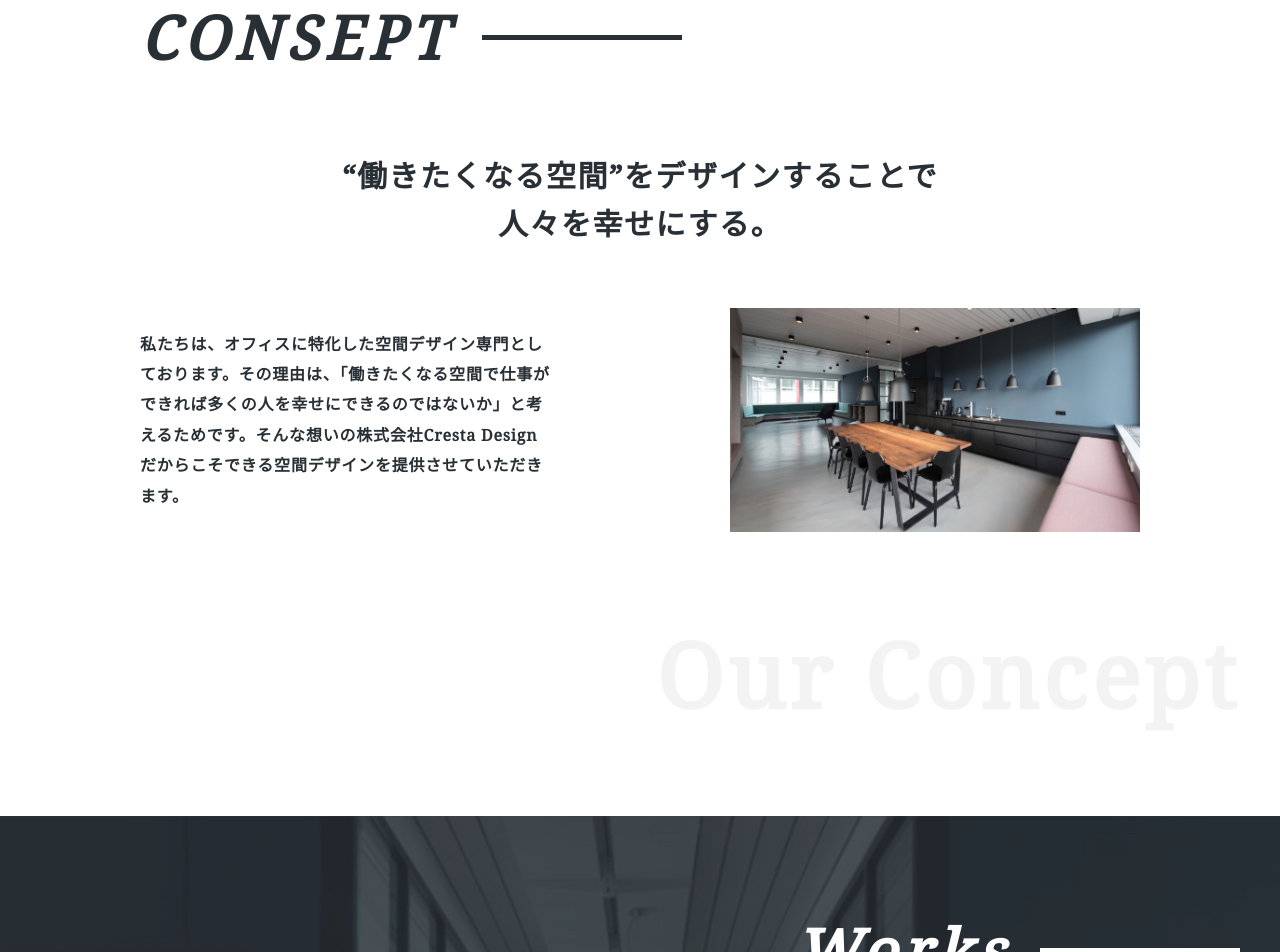
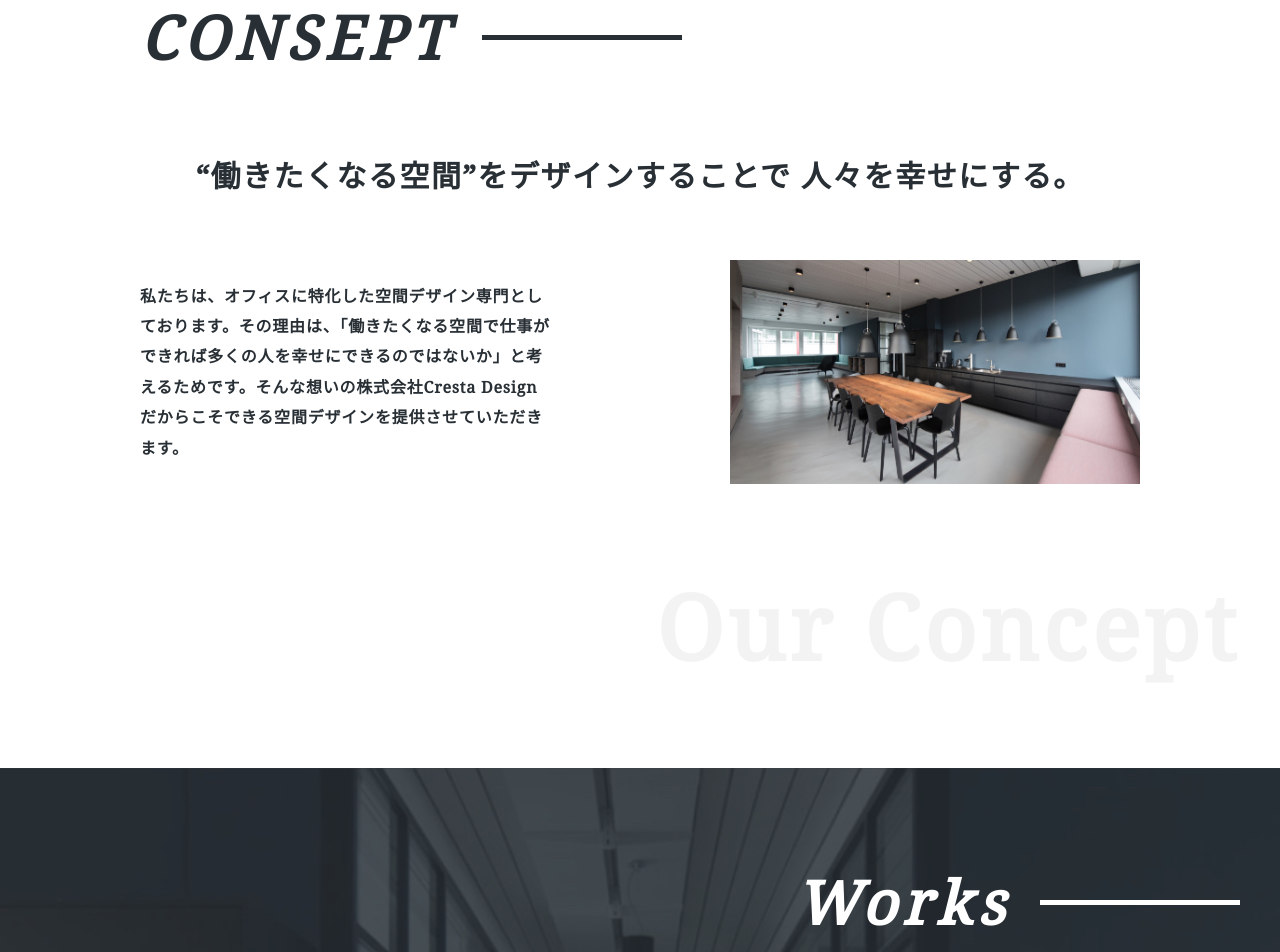
Before and after one commit to Rika-Nakamura/cresta_second, a plain HTML site: page index.html in a window 1280 px wide. Shown: the part 897-1849 px from the top of the page. Drawn offline with nearby package versions, Linux system fonts and the light colour scheme.

```diff
--- a/index.html
+++ b/index.html
@@ -60,7 +60,7 @@
             <div class="wrapper">
                 <div class="inner">
                     <h2>CONSEPT</h2>
-                    <p class="concept-lead"> “働きたくなる空間”をデザインすることで<br class="pc-br">
+                    <p class="concept-lead"> “働きたくなる空間”をデザインすることで<pc-br>
                         人々を幸せにする。</p>
 
                     <div class="concept-contents">
```
